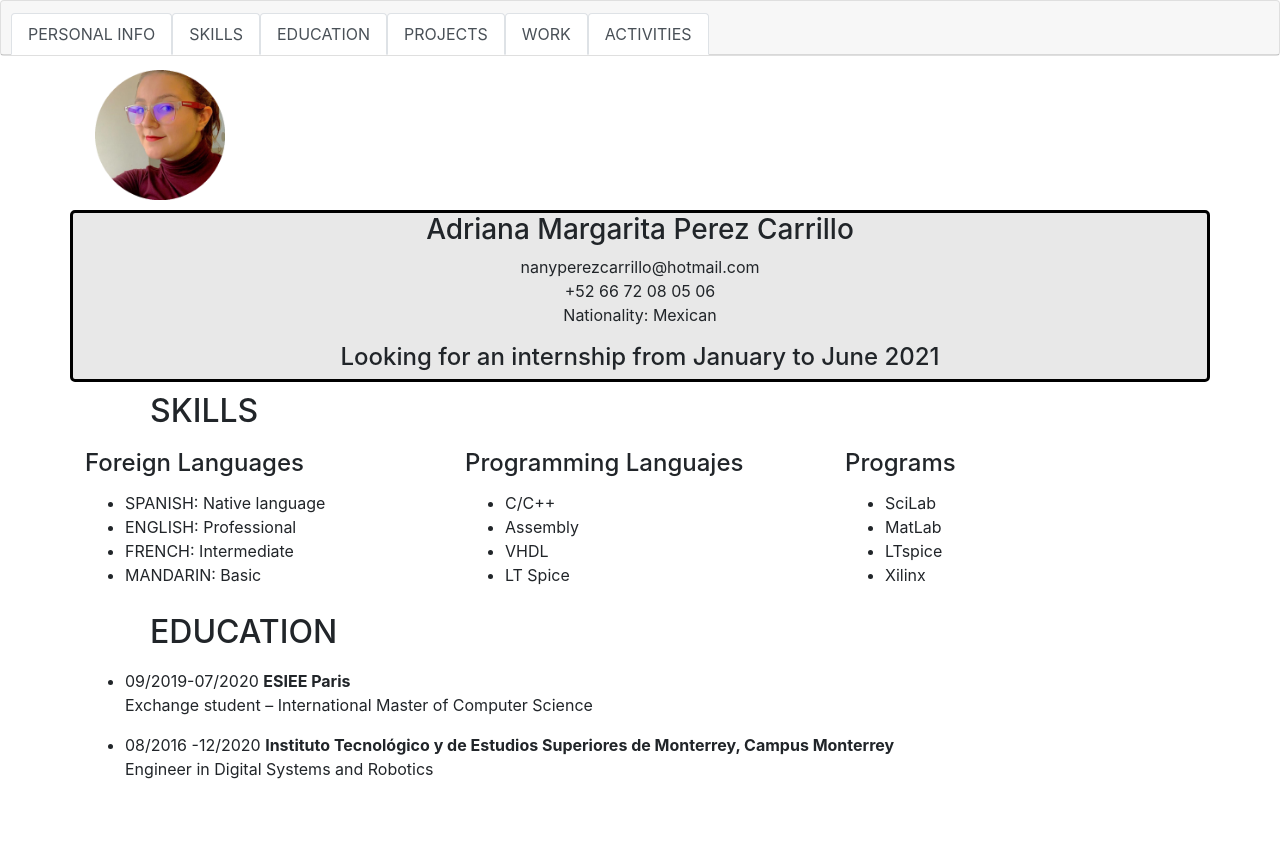
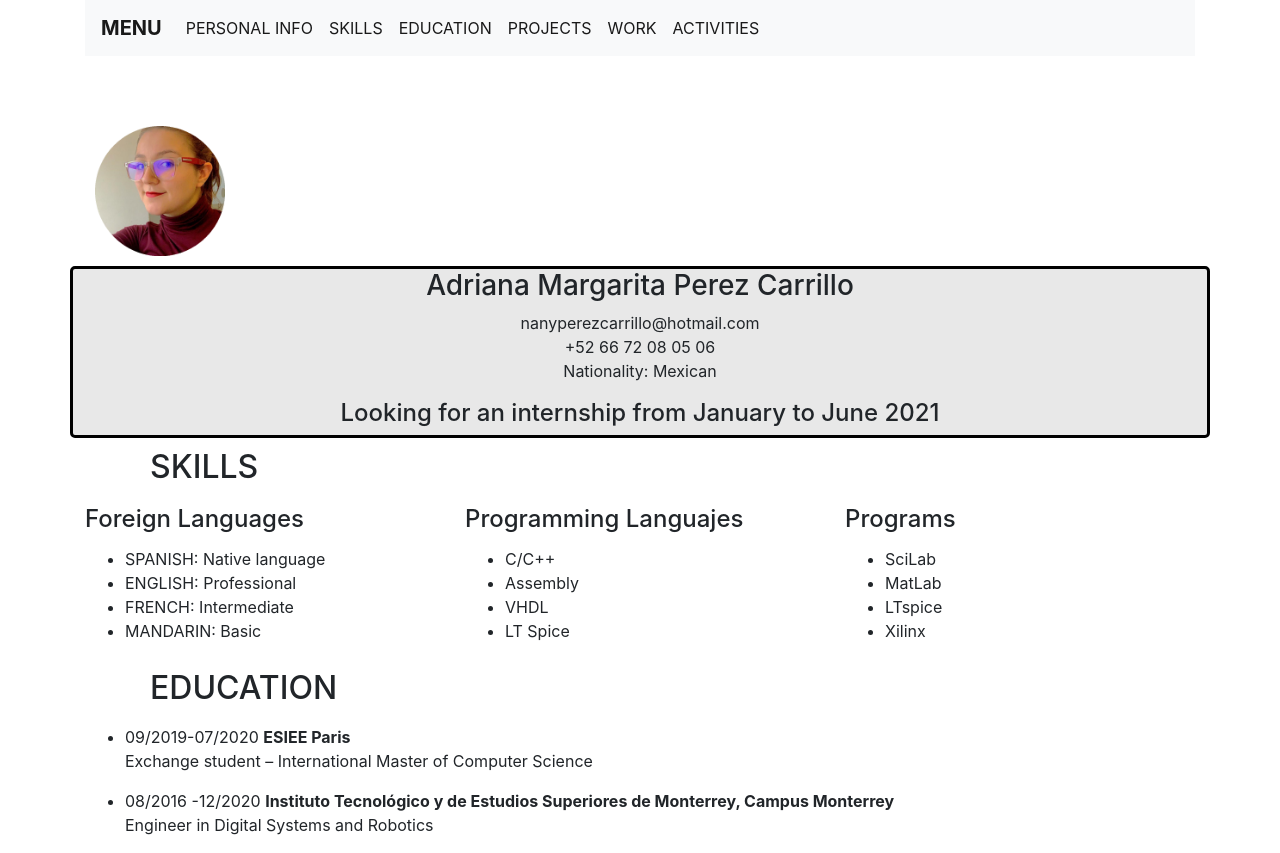
Before and after one commit to adrianaperezca/CVact1, a plain HTML site: page index2.html in a window 1280 px wide. Before the commit the page ends 800 px from the top, so only its background shows below. Drawn offline with nearby package versions, Linux system fonts and the light colour scheme.

Commit message:
agregue collapse/ info educacion / problema con expandir la lista de boton de hamburguesa

```diff
--- a/index2.html
+++ b/index2.html
@@ -42,10 +42,36 @@
 </head>
 <body>
     <div class="container">
-        <div class="row">
-            <div class="col-lg-12">
-                <div class="card text-center fixed-top" id=Ancla>
-                <div class="card-header">
+       <div class="navbar navbar-expand-md navbar-light bg-light">
+        <a href="#" class="navbar-brand"><b>MENU</b></a>
+        <button class="navbar-toggler" type="button" data-toggle="collapse" data-target="#navbarNav" aria-controls="navbarNav" aria-expanded="false" aria-label="Toggle navigation">
+          <span class="navbar-toggler-icon"></span>
+        </button>
+        <div class="collapse navbar-collapse" id="navbarNav">
+          <ul class="navbar-nav">
+            <li class="nav-item">
+              <a class="nav-link active" href="#info">PERSONAL INFO</a>
+            </li>
+            <li class="nav-item">
+              <a class="nav-link active" href="#skill">SKILLS</a>
+            </li>
+            <li class="nav-item">
+              <a class="nav-link active" href="#edu">EDUCATION</a>
+            </li>
+            <li class="nav-item">
+              <a class="nav-link active" href="#proj">PROJECTS</a>
+            </li>
+            <li class="nav-item">
+              <a class="nav-link active" href="#wk">WORK</a>
+            </li>
+            <li class="nav-item">
+              <a class="nav-link active" href="#act">ACTIVITIES</a>
+            </li>
+          </ul>
+        </div>
+      </div>
+        <!--<div class="card text-center fixed-top" id=Ancla>
+            <div class="card-header" id="navbarNav">
               <ul class="nav nav-tabs card-header-tabs">
                 <li class="nav-item">
                   <a class="nav-link active" href="#upper">PERSONAL INFO</a>
@@ -67,29 +93,15 @@
                 </li>
               </ul>
             </div>
-                </div>
-            </div>
-        </div>
+        </div>-->
         <div class="row">
             <div class="col-lg-12">
                 <img style="margin: 10px; margin-top: 70px" src="download.png" alt="" width="130px" height="130px">
             </div>
         </div>
-          <!--
-           <div class="col-lg-9">
-                <ul class="float-right" style="list-style: none">
-                    <li class="menu" id="button"><a href=”#”>SKILLS</a></li>
-                    <li class="menu" id="button"><a href=”#”>EDUCATION</a></li>
-                    <li class="menu" id="button"><a href=”#”>WORK</a></li>
-                    <li class="menu" id="button"><a href=”#”>PROJECTS</a></li>
-                    <li class="menu" id="button"><a href=”#”>ACTIVITIES</a></li>
-                </ul>
-           </div>
-        </div>
-        -->
-        <div class="row upper">
-            <div class="col-lg-12 text-center">
-                <h3>Adriana Margarita Perez Carrillo</h3>
+        <div class="row">
+            <div class="col-lg-12 text-center upper">
+                <h3 id="info">Adriana Margarita Perez Carrillo</h3>
                 <p>
                 nanyperezcarrillo@hotmail.com
                 <br>
```
Lines whose indentation alone changed are shown as unchanged.
